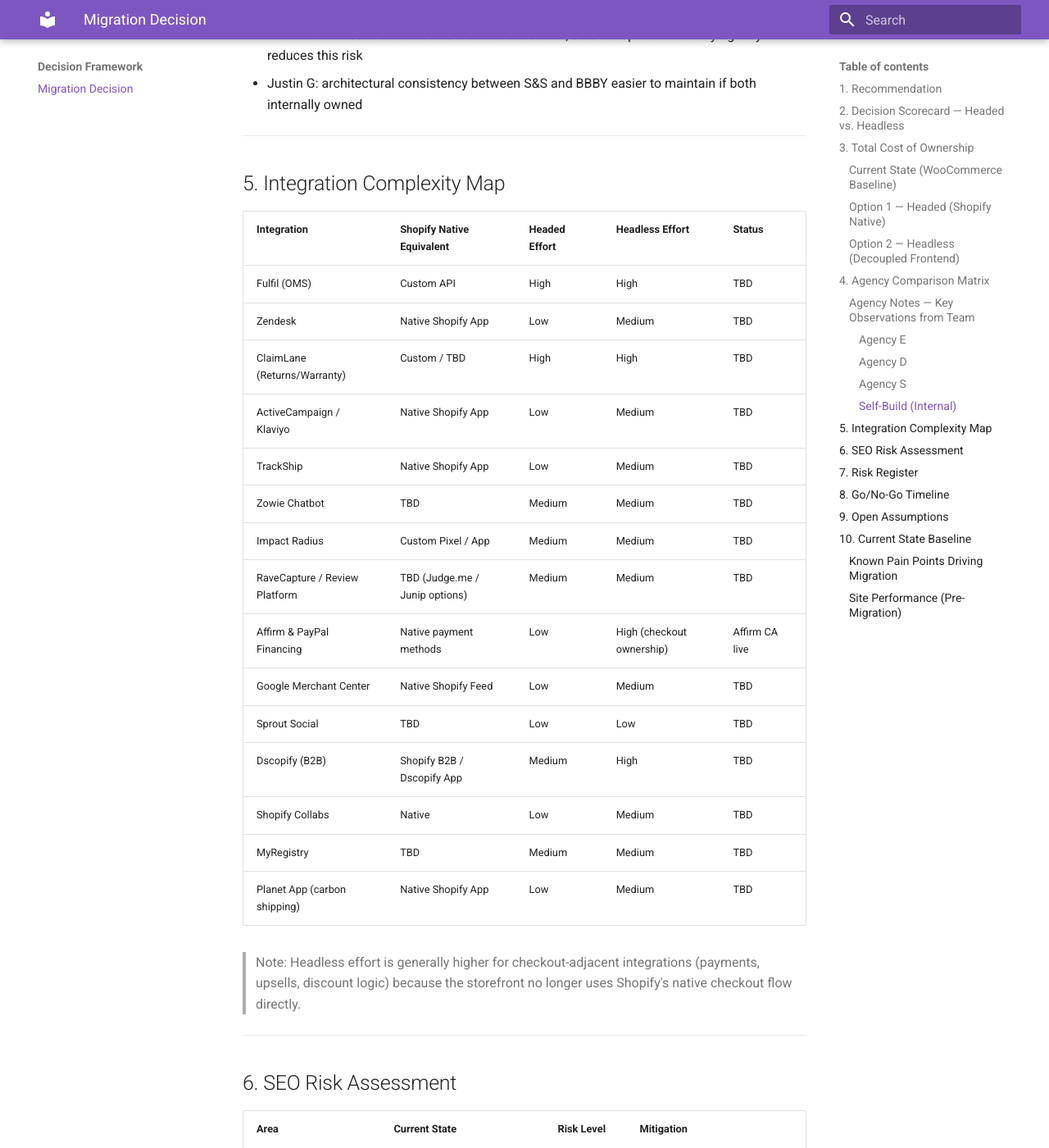
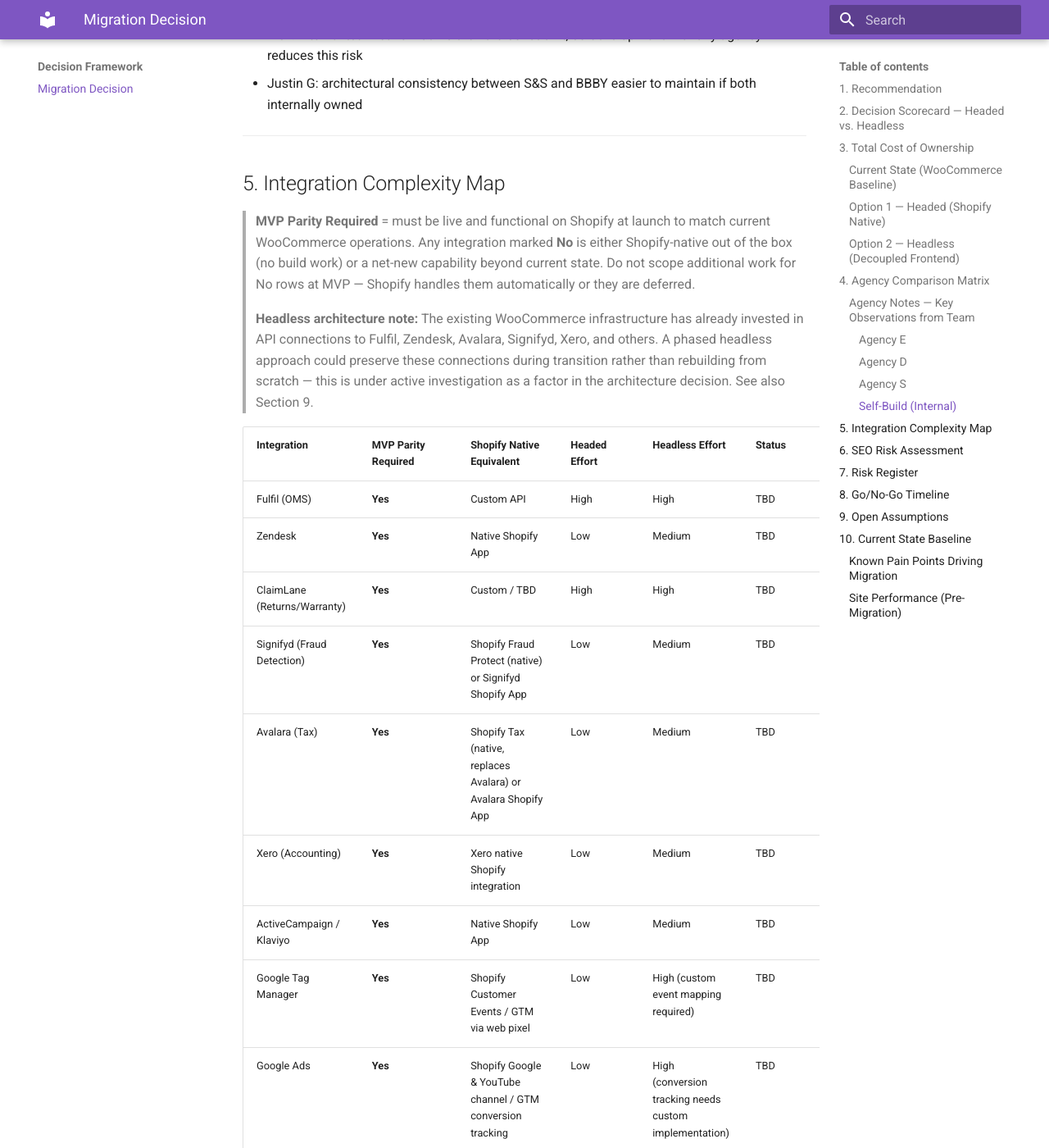
Before and after one commit to charanbobby/Shopify2026, an MkDocs documentation site: the page built from docs/decision-framework.md, in a window 1280 px wide and 1400 px high, scrolled down 6787 px. Shown: the whole window at 82% size. Built offline with MkDocs 1.6.1 and Material for MkDocs 9.7.7, drawn with Linux system fonts in a browser that asks for light colours; comment, search, counter and statistics services are not loaded; some of the changed text lies outside the part shown.

Commit message:
Add current architecture doc; expand integration map with MVP parity column and missing systems
Integration Complexity Map (Section 5):
- Added MVP Parity Required column — marks which integrations must be live at launch vs Shopify OOB
- Added 7 missing integrations: Signifyd, Avalara, Xero, GTM, Google Ads, MessageMedia, Reputation
- Added notes clarifying retail channels (via Fulfil), finance tools (via Xero), Assembled (via Zendesk)
- Added headless architecture reuse note referencing existing WooCommerce API investment

Open Assumptions (Section 9):
- Added assumption about existing WooCommerce connections being preservable in phased headless migration

current-sns-architecture.md:
- Added Section 7: Shopify Migration Notes with MVP parity table and headless reuse opportunity analysis

index.md:
- Added Current S&S Architecture to site map

Co-Authored-By: Claude Sonnet 4.6 <noreply@anthropic.com>

```diff
--- a/docs/decision-framework.md
+++ b/docs/decision-framework.md
@@ -160,25 +160,36 @@ This page captures the key inputs needed to make a confident go/no-go decision o
 
 ## 5. Integration Complexity Map
 
-| Integration | Shopify Native Equivalent | Headed Effort | Headless Effort | Status |
-| --- | --- | --- | --- | --- |
-| Fulfil (OMS) | Custom API | High | High | TBD |
-| Zendesk | Native Shopify App | Low | Medium | TBD |
-| ClaimLane (Returns/Warranty) | Custom / TBD | High | High | TBD |
-| ActiveCampaign / Klaviyo | Native Shopify App | Low | Medium | TBD |
-| TrackShip | Native Shopify App | Low | Medium | TBD |
-| Zowie Chatbot | TBD | Medium | Medium | TBD |
-| Impact Radius | Custom Pixel / App | Medium | Medium | TBD |
-| RaveCapture / Review Platform | TBD (Judge.me / Junip options) | Medium | Medium | TBD |
-| Affirm & PayPal Financing | Native payment methods | Low | High (checkout ownership) | Affirm CA live |
-| Google Merchant Center | Native Shopify Feed | Low | Medium | TBD |
-| Sprout Social | TBD | Low | Low | TBD |
-| Dscopify (B2B) | Shopify B2B / Dscopify App | Medium | High | TBD |
-| Shopify Collabs | Native | Low | Medium | TBD |
-| MyRegistry | TBD | Medium | Medium | TBD |
-| Planet App (carbon shipping) | Native Shopify App | Low | Medium | TBD |
+> **MVP Parity Required** = must be live and functional on Shopify at launch to match current WooCommerce operations. Any integration marked **No** is either Shopify-native out of the box (no build work) or a net-new capability beyond current state. Do not scope additional work for No rows at MVP — Shopify handles them automatically or they are deferred.
+>
+> **Headless architecture note:** The existing WooCommerce infrastructure has already invested in API connections to Fulfil, Zendesk, Avalara, Signifyd, Xero, and others. A phased headless approach could preserve these connections during transition rather than rebuilding from scratch — this is under active investigation as a factor in the architecture decision. See also Section 9.
 
-> Note: Headless effort is generally higher for checkout-adjacent integrations (payments, upsells, discount logic) because the storefront no longer uses Shopify's native checkout flow directly.
+| Integration | MVP Parity Required | Shopify Native Equivalent | Headed Effort | Headless Effort | Status |
+| --- | --- | --- | --- | --- | --- |
+| Fulfil (OMS) | **Yes** | Custom API | High | High | TBD |
+| Zendesk | **Yes** | Native Shopify App | Low | Medium | TBD |
+| ClaimLane (Returns/Warranty) | **Yes** | Custom / TBD | High | High | TBD |
+| Signifyd (Fraud Detection) | **Yes** | Shopify Fraud Protect (native) or Signifyd Shopify App | Low | Medium | TBD |
+| Avalara (Tax) | **Yes** | Shopify Tax (native, replaces Avalara) or Avalara Shopify App | Low | Medium | TBD |
+| Xero (Accounting) | **Yes** | Xero native Shopify integration | Low | Medium | TBD |
+| ActiveCampaign / Klaviyo | **Yes** | Native Shopify App | Low | Medium | TBD |
+| Google Tag Manager | **Yes** | Shopify Customer Events / GTM via web pixel | Low | High (custom event mapping required) | TBD |
+| Google Ads | **Yes** | Shopify Google & YouTube channel / GTM conversion tracking | Low | High (conversion tracking needs custom implementation) | TBD |
+| MessageMedia (SMS) | **Yes** | Klaviyo SMS / direct MessageMedia; routing decision needed | Low | Medium | TBD |
+| Impact Radius | **Yes** | Custom Pixel / App | Medium | Medium | TBD |
+| RaveCapture / Review Platform | **Yes** | TBD (Judge.me / Junip options) | Medium | Medium | TBD |
+| Reputation (Review Aggregator) | **Yes** | Shopify App / webhook to Reputation | Low | Medium | TBD |
+| Affirm & PayPal Financing | **Yes** | Native payment methods | Low | High (checkout ownership) | Affirm CA live |
+| TrackShip | **Yes** | Native Shopify App | Low | Medium | TBD |
+| Google Merchant Center | **Yes** | Native Shopify Feed | Low | Medium | TBD |
+| Zowie Chatbot | **Yes** | TBD | Medium | Medium | TBD |
+| Sprout Social | **Yes** | TBD | Low | Low | TBD |
+| Dscopify (B2B) | **Partial** — Should Have; not MVP blocker | Shopify B2B / Dscopify App | Medium | High | TBD |
+| MyRegistry | **TBD** — confirm if live on WooCommerce today | TBD | Medium | Medium | TBD |
+| Shopify Collabs | **No** — net-new; Shopify native | Native | Low | Medium | TBD |
+| Planet App (carbon shipping) | **No** — net-new; Shopify native | Native Shopify App | Low | Medium | TBD |
+
+> **Notes:** Headless effort is generally higher for checkout-adjacent integrations (payments, GTM/conversion, upsells) because the storefront no longer uses Shopify's native checkout and pixel infrastructure directly. Retail/wholesale channels (EQ3, TSC, SCC, Costco) all route through Fulfil — covered by the Fulfil row; no separate Shopify integration needed. Finance tools (Dext, ApprovalMax) connect to Xero, not WooCommerce — covered by the Xero row. Assembled (CX workforce) connects to Zendesk, not WooCommerce — unaffected by Shopify migration.
 
 ---
 
@@ -249,6 +260,7 @@ This page captures the key inputs needed to make a confident go/no-go decision o
 | ClaimLane integration is feasible on Shopify | ClaimLane + dev team | TBD |
 | Shopify Markets handles CA/US pricing and routing without custom middleware | Shopify sandbox test | TBD |
 | Current organic traffic can be preserved with redirect strategy | SEO audit | TBD |
+| **Existing WooCommerce API connections (Fulfil, Avalara, Signifyd, Xero, etc.) can be preserved during a phased headless migration, reducing integration rebuild cost** | Dev team architecture review — under investigation | TBD |
 
 ---
 
```
Also changed, not shown: docs/current-sns-architecture.md (added, +352 -0 lines), docs/index.md (+8 -0 lines).
